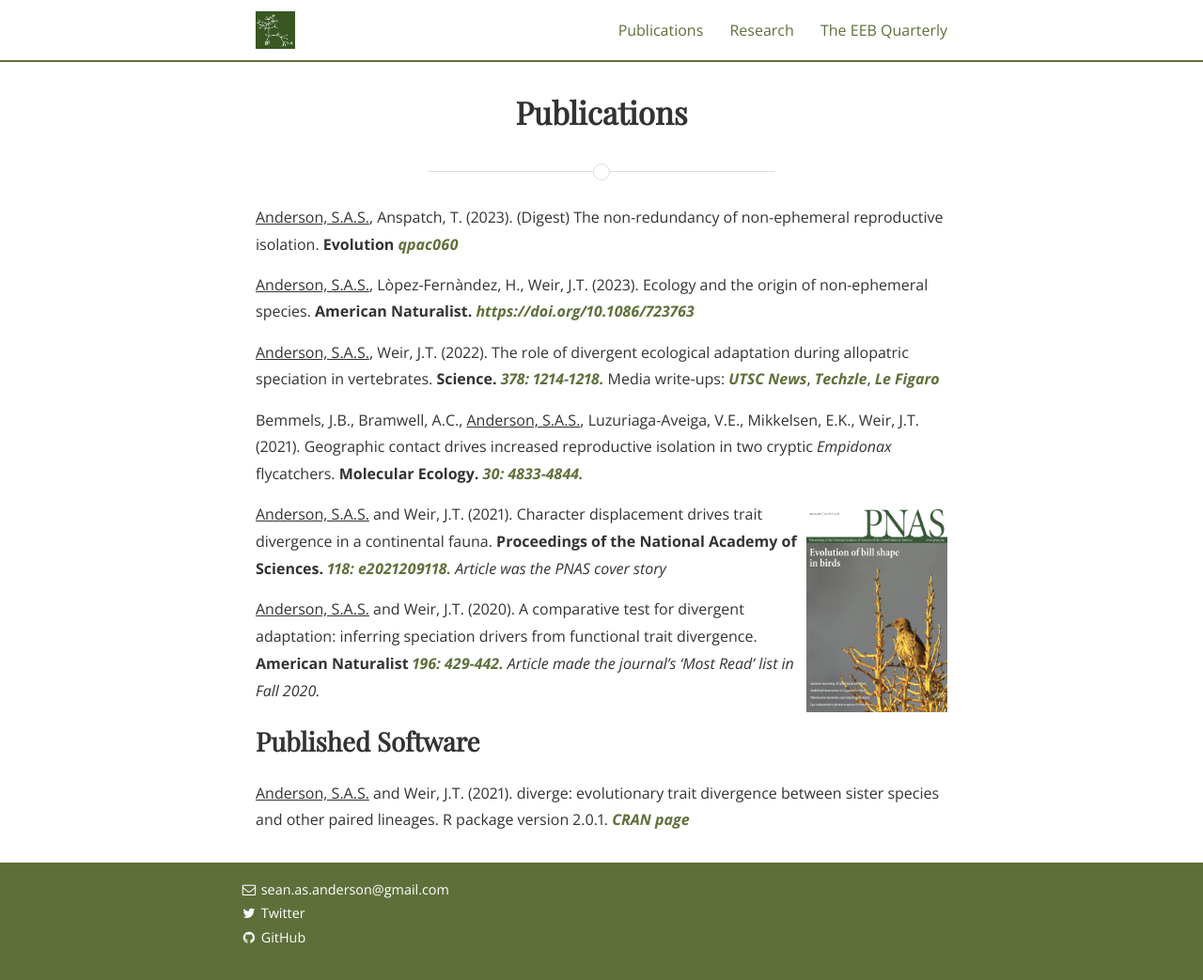
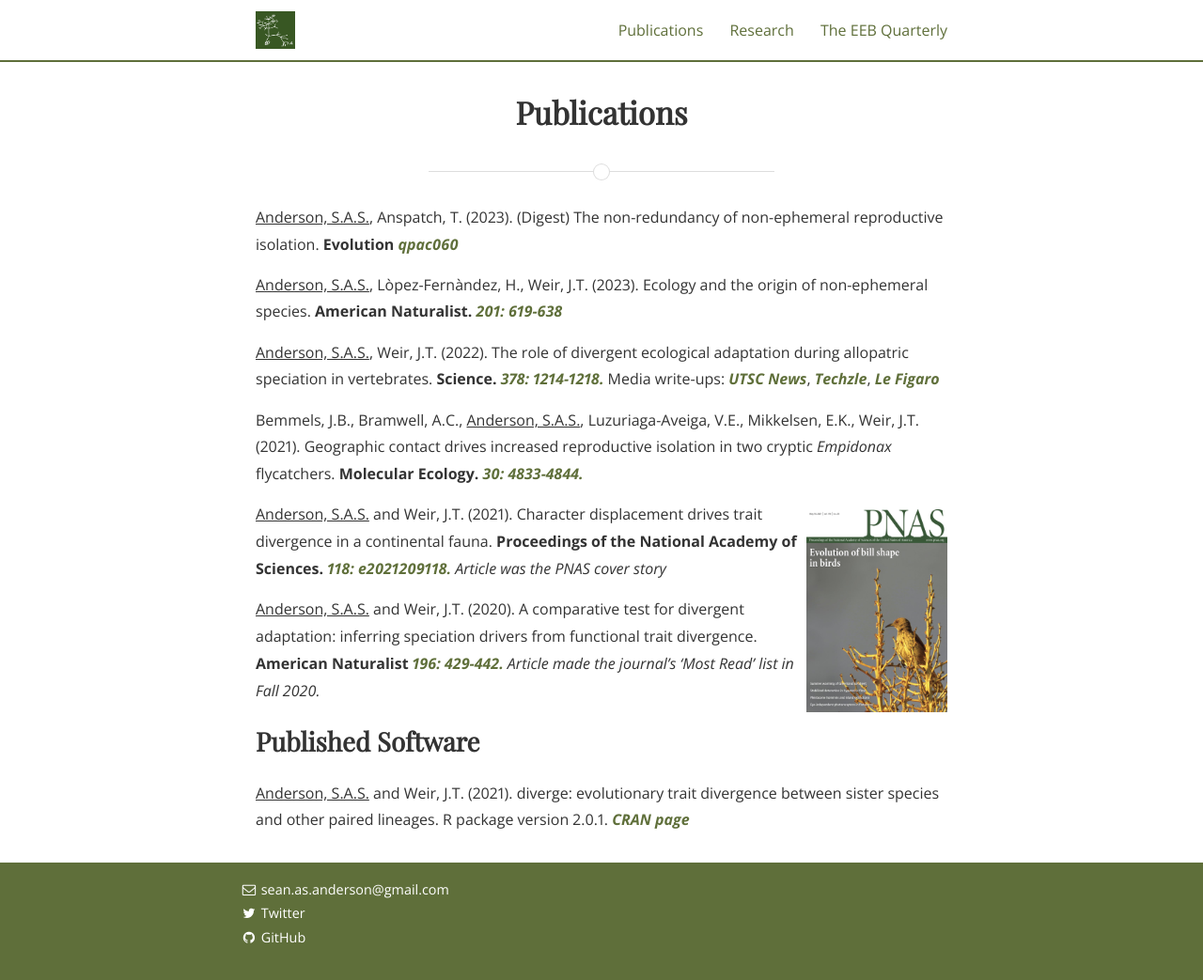
Before and after one commit to SeanASAnderson/SeanASAnderson.github.io, a Jekyll site: the page built from publications2.md, in a window 1280 px wide and 1043 px high. Shown: the whole window at 94% size. Built offline with Jekyll 4.4.1, drawn with Linux system fonts in a browser that asks for light colours; nearby versions of some CDN libraries; some web fonts are replaced.

Commit message:
update to pub formatting

```diff
--- a/publications2.md
+++ b/publications2.md
@@ -17,7 +17,7 @@ img {
 
 <p><u>Anderson, S.A.S.</u>, Anspatch, T. (2023). (Digest) The non-redundancy of non-ephemeral reproductive isolation. <b>Evolution</b> <a href="https://academic.oup.com/evolut/advance-article/doi/10.1093/evolut/qpac060/6918776"><b><i>qpac060</i></b></a> </p>
 
-<p><u>Anderson, S.A.S.</u>, L&ograve;pez-Fern&agrave;ndez, H., Weir, J.T. (2023). Ecology and the origin of non-ephemeral species. <b>American Naturalist.</b> <a href="https://doi.org/10.1086/723763"><b><i>https://doi.org/10.1086/723763</i></b></a> </p>
+<p><u>Anderson, S.A.S.</u>, L&ograve;pez-Fern&agrave;ndez, H., Weir, J.T. (2023). Ecology and the origin of non-ephemeral species. <b>American Naturalist.</b> <a href="https://doi.org/10.1086/723763"><b><i>201: 619-638</i></b></a> </p>
 
 <p><u>Anderson, S.A.S.</u>, Weir, J.T. (2022). The role of divergent ecological adaptation during allopatric speciation in vertebrates. <b>Science.</b> <a href="https://www.science.org/doi/10.1126/science.abo7719"><b><i>378: 1214-1218.</i></b></a> Media write-ups: <a href="https://utsc.utoronto.ca/news-events/breaking-research/study-finds-most-new-species-dont-evolve-adapting-different-environments-similar"><b><i>UTSC News</i></b></a>, <a href="http://techzle.com/how-new-species-arise"> <b><i>Techzle</i></b></a>, <a href="https://www.lefigaro.fr/sciences/le-hasard-premier-declencheur-de-l-evolution-20221222"> <b><i> Le Figaro </i></b></a> </p>
 
```
